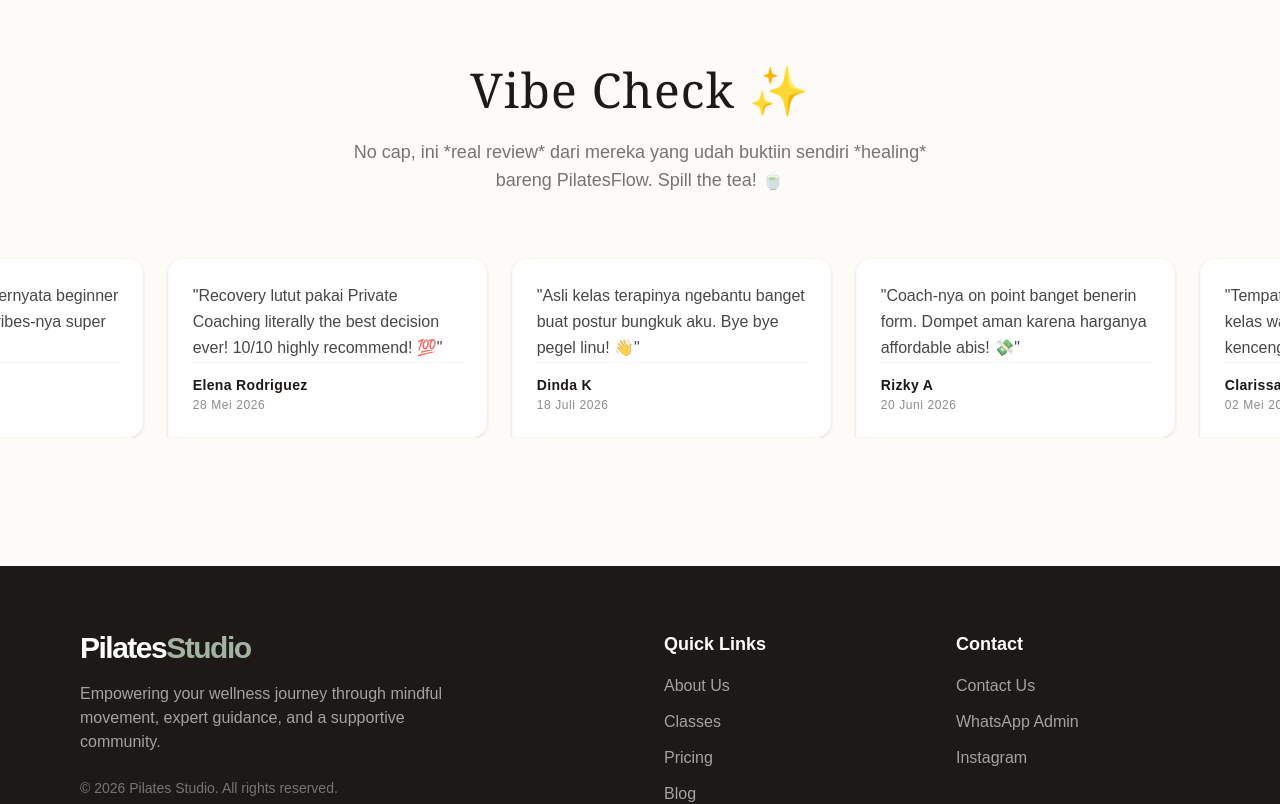
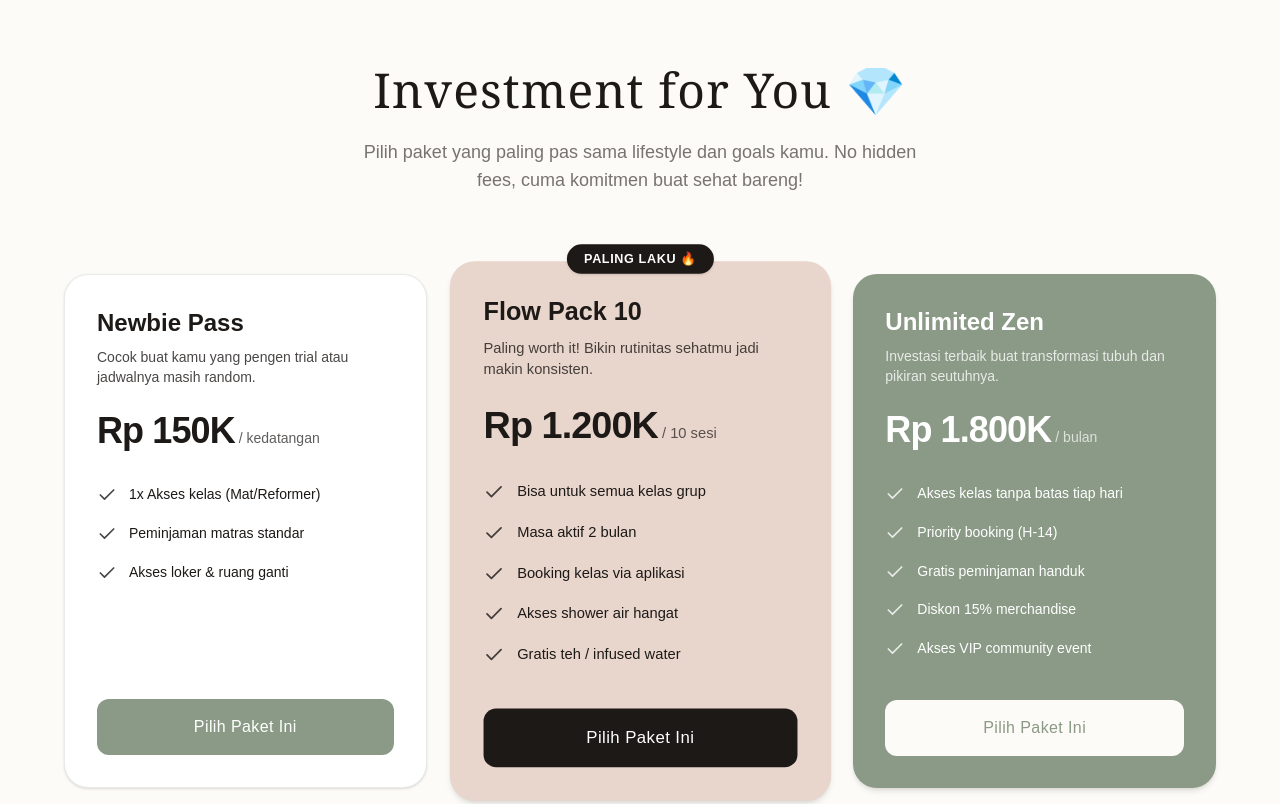
Before and after one commit to daffaraka/pilates-flow, a Next.js app in the folder public-site/: page / in a window 1280 px wide. Shown: the part 2580-3384 px from the top of the page. Built offline with nearby package versions, Linux system fonts and the light colour scheme; no server answers.

Commit message:
Membuat komponen Pricing dengan 3 tier harga dan warna latar berbeda

```diff
--- a/public-site/src/app/page.js
+++ b/public-site/src/app/page.js
@@ -2,6 +2,7 @@ import Hero from '../components/Hero';
 import Services from '../components/Services';
 import Facilities from '../components/Facilities';
 import Coaches from '../components/Coaches';
+import Pricing from '../components/Pricing';
 import Client from '../components/Client';
 
 export default function Home() {
@@ -11,6 +12,7 @@ export default function Home() {
       <Services />
       <Facilities />
       <Coaches />
+      <Pricing />
       <Client />
     </main>
   );
--- /dev/null
+++ b/public-site/src/components/Pricing.jsx
@@ -0,0 +1,108 @@
+import React from "react";
+import { Check } from "lucide-react";
+
+export default function Pricing() {
+    const plans = [
+        {
+            name: "Newbie Pass",
+            price: "Rp 150K",
+            period: "/ kedatangan",
+            description: "Cocok buat kamu yang pengen trial atau jadwalnya masih random.",
+            features: [
+                "1x Akses kelas (Mat/Reformer)",
+                "Peminjaman matras standar",
+                "Akses loker & ruang ganti",
+            ],
+            bgColor: "bg-white",
+            textColor: "text-foreground",
+            buttonColor: "bg-sage text-white hover:bg-sage/90",
+            border: "border border-sage/20 shadow-sm",
+        },
+        {
+            name: "Flow Pack 10",
+            price: "Rp 1.200K",
+            period: "/ 10 sesi",
+            description: "Paling worth it! Bikin rutinitas sehatmu jadi makin konsisten.",
+            features: [
+                "Bisa untuk semua kelas grup",
+                "Masa aktif 2 bulan",
+                "Booking kelas via aplikasi",
+                "Akses shower air hangat",
+                "Gratis teh / infused water",
+            ],
+            bgColor: "bg-blush",
+            textColor: "text-foreground",
+            buttonColor: "bg-foreground text-white hover:bg-foreground/90",
+            border: "border-none shadow-md relative scale-105 z-10", // Highlighted card
+            badge: "Paling Laku 🔥",
+        },
+        {
+            name: "Unlimited Zen",
+            price: "Rp 1.800K",
+            period: "/ bulan",
+            description: "Investasi terbaik buat transformasi tubuh dan pikiran seutuhnya.",
+            features: [
+                "Akses kelas tanpa batas tiap hari",
+                "Priority booking (H-14)",
+                "Gratis peminjaman handuk",
+                "Diskon 15% merchandise",
+                "Akses VIP community event",
+            ],
+            bgColor: "bg-sage",
+            textColor: "text-white",
+            buttonColor: "bg-ivory text-sage hover:bg-white",
+            border: "border-none shadow-md",
+        },
+    ];
+
+    return (
+        <section id="pricing" className="bg-ivory w-full py-24 md:py-32 px-6 md:px-16">
+            <div className="max-w-[1200px] mx-auto">
+                <div className="text-center mb-20">
+                    <h2 className="text-4xl md:text-5xl font-serif font-light mb-6 text-foreground tracking-wide">
+                        Investment for You 💎
+                    </h2>
+                    <p className="text-foreground/60 text-lg max-w-xl mx-auto font-light">
+                        Pilih paket yang paling pas sama lifestyle dan goals kamu. No hidden fees, cuma komitmen buat sehat bareng!
+                    </p>
+                </div>
+
+                <div className="grid grid-cols-1 md:grid-cols-3 gap-8 md:gap-4 lg:gap-8 items-center mt-12">
+                    {plans.map((plan, index) => (
+                        <div
+                            key={index}
+                            className={`rounded-3xl p-8 flex flex-col h-full transition-transform duration-300 hover:-translate-y-2 ${plan.bgColor} ${plan.textColor} ${plan.border}`}
+                        >
+                            {plan.badge && (
+                                <div className="absolute -top-4 left-1/2 -translate-x-1/2 bg-foreground text-white text-xs font-bold px-4 py-1.5 rounded-full uppercase tracking-wider shadow-sm">
+                                    {plan.badge}
+                                </div>
+                            )}
+
+                            <h3 className="text-2xl font-semibold mb-2">{plan.name}</h3>
+                            <p className="text-sm opacity-80 mb-6 font-light">{plan.description}</p>
+
+                            <div className="mb-8">
+                                <span className="text-4xl font-bold tracking-tight">{plan.price}</span>
+                                <span className="text-sm opacity-70 ml-1">{plan.period}</span>
+                            </div>
+
+                            <ul className="space-y-4 mb-10 flex-1">
+                                {plan.features.map((feature, idx) => (
+                                    <li key={idx} className="flex items-start gap-3">
+                                        <Check className="w-5 h-5 shrink-0 opacity-80 mt-0.5" />
+                                        <span className="font-light text-sm leading-relaxed">{feature}</span>
+                                    </li>
+                                ))}
+                            </ul>
+
+                            <button className={`w-full py-4 rounded-xl font-medium tracking-wide transition-colors ${plan.buttonColor}`}>
+                                Pilih Paket Ini
+                            </button>
+                        </div>
+                    ))}
+                </div>
+            </div>
+        </section>
+    );
+}
```
